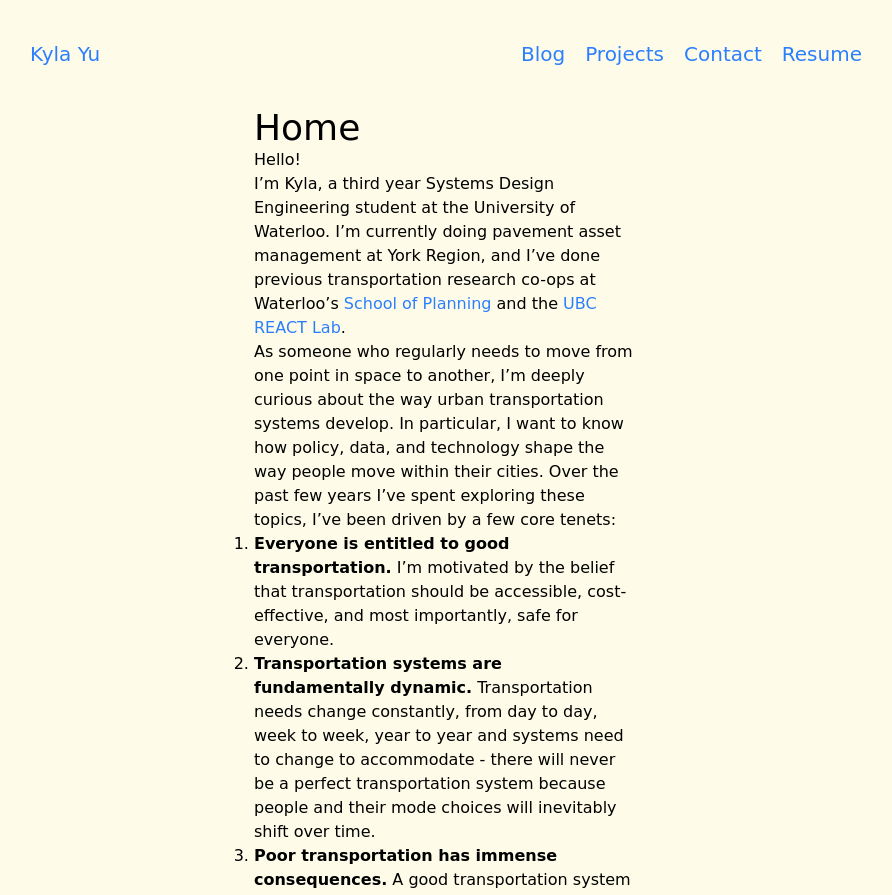
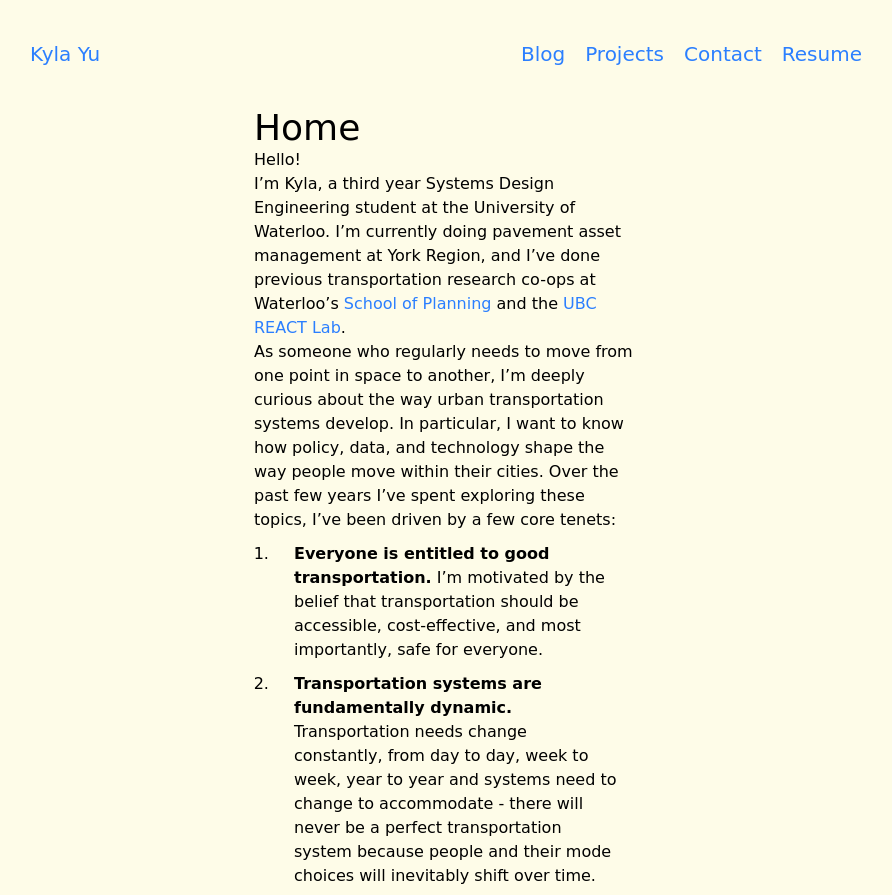
Before and after one commit to KylaYy/personal-website, a Next.js app: page / in a window 1280 px wide. Shown: the top 895 px of the page, without its empty margins (194-1086 px from the left). Built offline with nearby package versions, Linux system fonts and the light colour scheme.

Commit message:
Adding ordered list formatting

```diff
--- a/app/globals.css
+++ b/app/globals.css
@@ -34,8 +34,15 @@ body {
     color: var(--color-hlink)
   }
 
-  h1 {
+  ol {
+    padding-top: 10px;
+    padding-left: 20px;
+  }
 
+  li {
+    padding-left: 20px;
+    padding-right: 20px;
+    padding-bottom: 10px;
   }
 }
 
```
